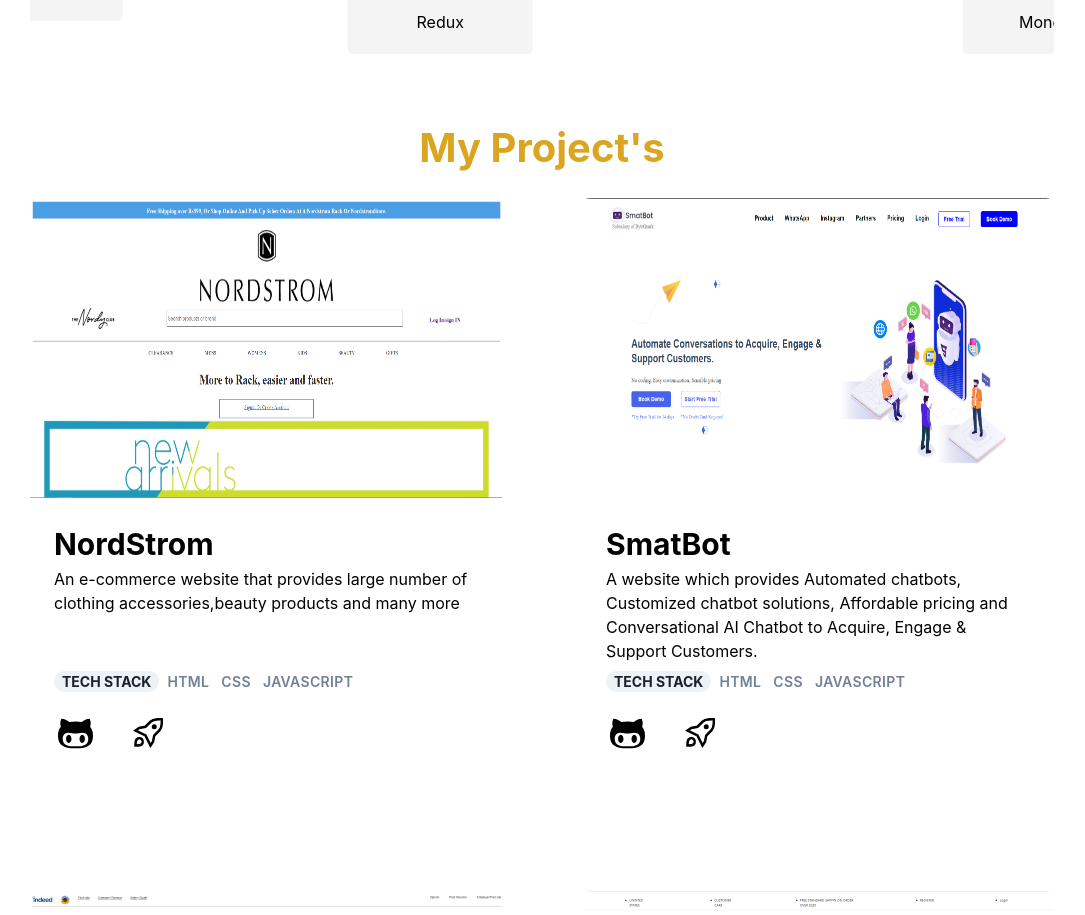
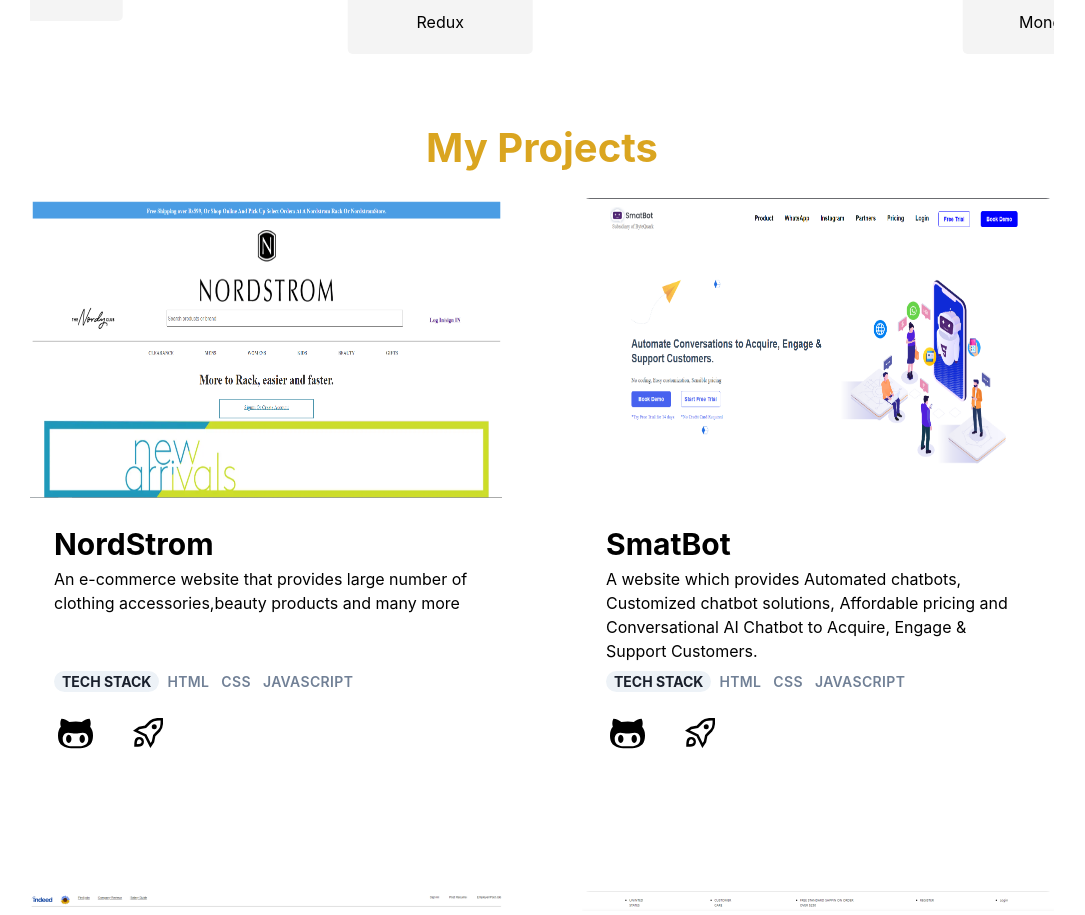
Before and after one commit to morevishal99/morevishal99.github.io, a React (Create React App) app: page / in a window 1280 px wide. Shown: the part 1222-2137 px from the top of the page, without its empty margins (98-1183 px from the left). Built offline with nearby package versions, Linux system fonts and the light colour scheme.

Commit message:
final done

```diff
--- a/src/Pages/Project.jsx
+++ b/src/Pages/Project.jsx
@@ -22,7 +22,7 @@
     return (
         <Box >
             <Text >
-                <Text  textAlign='center' color='goldenrod' fontSize={{ base: '20px', md: '22px', lg: '40px' }} fontWeight={{ base: '600', md: '700' }}>My Project's</Text>
+                <Text  textAlign='center' color='goldenrod' fontSize={{ base: '20px', md: '22px', lg: '40px' }} fontWeight={{ base: '600', md: '700' }}>My Projects</Text>
             </Text>
 
             <Box w={"80%"} display={{ base: "column", sm: "column", lg: "grid" }} gridTemplateColumns="repeat(2,1fr)" m={"auto"} mt="20px" gap={20}>
```
